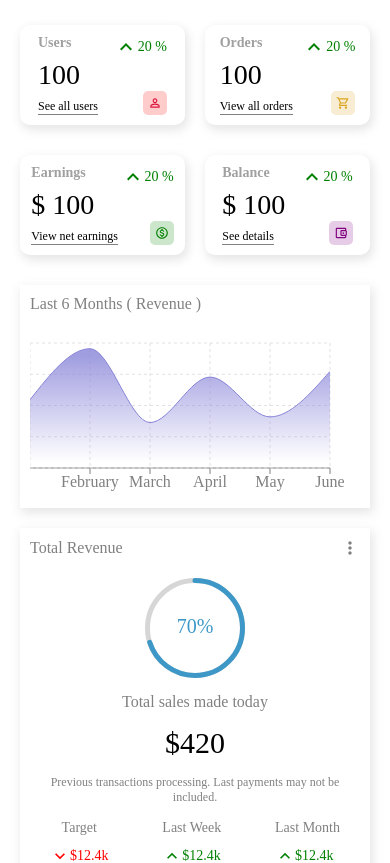
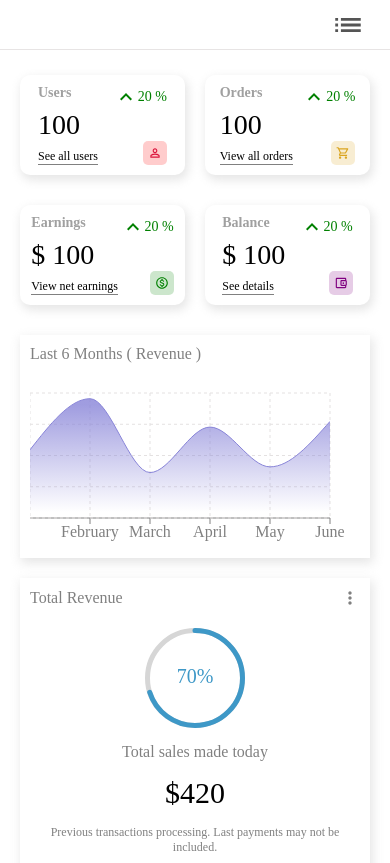
Before and after one commit to AmrMustafa13/admin-dashboard-react.js, a React (Create React App) app: page / in a window 390 px wide. Shown: the top 863 px of the page. Built offline with nearby package versions, Linux system fonts and the light colour scheme.

Commit message:
responsive navbar and sidebar

```diff
--- a/public/index.html
+++ b/public/index.html
@@ -4,7 +4,6 @@
     <meta charset="utf-8" />
     <link rel="icon" href="%PUBLIC_URL%/favicon.ico" />
     <meta name="viewport" content="width=device-width, initial-scale=1" />
-    <meta name="theme-color" content="#000000" />
     <meta
       name="description"
       content="Web site created using create-react-app"
@@ -12,7 +11,6 @@
     <title>Admin Dashboard</title>
   </head>
   <body>
-    <noscript>You need to enable JavaScript to run this app.</noscript>
     <div id="root"></div>
   </body>
 </html>
--- a/src/components/Navbar/Navbar.js
+++ b/src/components/Navbar/Navbar.js
@@ -7,13 +7,24 @@ import NotificationsIcon from "@mui/icons-material/Notifications";
 import ListIcon from "@mui/icons-material/List";
 import ChatBubbleOutlineIcon from "@mui/icons-material/ChatBubbleOutline";
 import FullscreenExitIcon from "@mui/icons-material/FullscreenExit";
+import CloseIcon from "@mui/icons-material/Close";
 import { DarkModeContext } from "../../contexts/darkModeContext";
 
-const Navbar = () => {
+const Navbar = ({ responsive, setResponsive }) => {
   const { darkMode, dispatch } = useContext(DarkModeContext);
 
   return (
     <div className="navbar">
+      <div
+        className="responsive-btn"
+        onClick={() => setResponsive((state) => !state)}
+      >
+        {responsive ? (
+          <CloseIcon className="icon" />
+        ) : (
+          <ListIcon className="icon" />
+        )}
+      </div>
       <div className="wrapper">
         <div className="search">
           <input placeholder="Search" style={{ color: darkMode && "white" }} />
--- a/src/components/Navbar/Navbar.scss
+++ b/src/components/Navbar/Navbar.scss
@@ -63,4 +63,23 @@
       }
     }
   }
+  position: relative;
+  .responsive-btn {
+    position: absolute;
+    right: 25px;
+    top: 8px;
+    cursor: pointer;
+    .icon {
+      font-size: 34px;
+    }
+    display: none;
+  }
+  @media screen and (max-width: 760px) {
+    .wrapper {
+      display: none;
+    }
+    .responsive-btn {
+      display: block;
+    }
+  }
 }
--- a/src/components/Sidebar/Sidebar.js
+++ b/src/components/Sidebar/Sidebar.js
@@ -15,11 +15,11 @@ import LogoutIcon from "@mui/icons-material/Logout";
 import { Link } from "react-router-dom";
 import { DarkModeContext } from "../../contexts/darkModeContext";
 
-const Sidebar = () => {
+const Sidebar = ({ responsive }) => {
   const { dispatch } = useContext(DarkModeContext);
 
   return (
-    <div className="sidebar">
+    <div className={responsive ? "responsive sidebar" : "sidebar"}>
       <div className="top">
         <Link to="/" style={{ textDecoration: "none" }}>
           <span className="logo">Dashboard</span>
--- a/src/pages/Home/Home.js
+++ b/src/pages/Home/Home.js
@@ -1,4 +1,4 @@
-import React from "react";
+import React, { useState } from "react";
 import "./home.scss";
 import Sidebar from "../../components/Sidebar/Sidebar";
 import Navbar from "../../components/Navbar/Navbar";
@@ -8,11 +8,13 @@ import Chart from "../../components/Chart/Chart";
 import Table from "../../components/Table/Table";
 
 const Home = () => {
+  const [responsive, setResponsive] = useState(false);
+
   return (
     <div className="home">
-      <Sidebar />
+      <Sidebar responsive={responsive} />
       <div className="home-container">
-        <Navbar />
+        <Navbar responsive={responsive} setResponsive={setResponsive} />
         <div className="widgets">
           <Widget type="user" />
           <Widget type="order" />
--- a/src/pages/Home/home.scss
+++ b/src/pages/Home/home.scss
@@ -29,6 +29,9 @@
     .sidebar {
       display: none;
     }
+    .responsive {
+      display: block;
+    }
     .charts {
       display: flex;
       flex-direction: column-reverse;
@@ -45,8 +48,5 @@
         margin: 5px 0;
       }
     }
-    .navbar {
-      display: none;
-    }
   }
 }
--- a/src/style/darkmode.scss
+++ b/src/style/darkmode.scss
@@ -1,6 +1,9 @@
 .dark {
   background-color: rgb(0, 3, 35);
-  color: rgb(156, 156, 156);
+  color: #bcd9e8;
+  .charts {
+    color: #bcd9e8;
+  }
   .chart-grid {
     stroke: rgba(228, 228, 228, 0.219);
   }
@@ -11,10 +14,10 @@
     }
   }
   .navbar {
-    color: #999;
+    color: #bcd9e8;
     border-color: #333;
     .search {
-      border-color: gray;
+      border-color: #bcd9e8;
     }
   }
   .sidebar {
@@ -22,7 +25,7 @@
     border-color: #333;
     .top {
       .logo {
-        color: #999;
+        color: #bcd9e8;
       }
     }
     ul {
```
